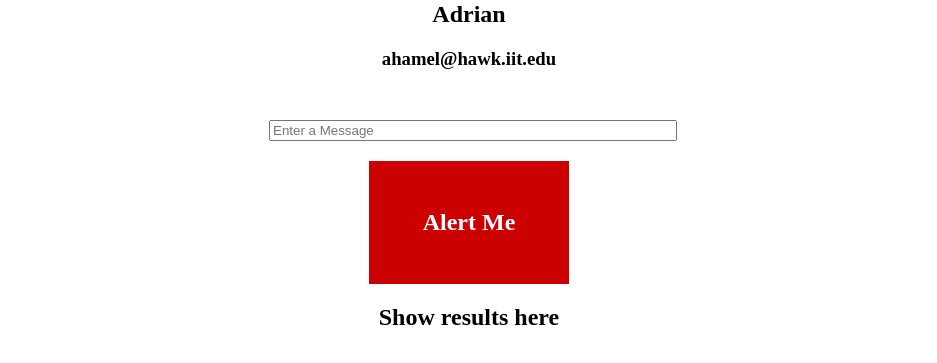
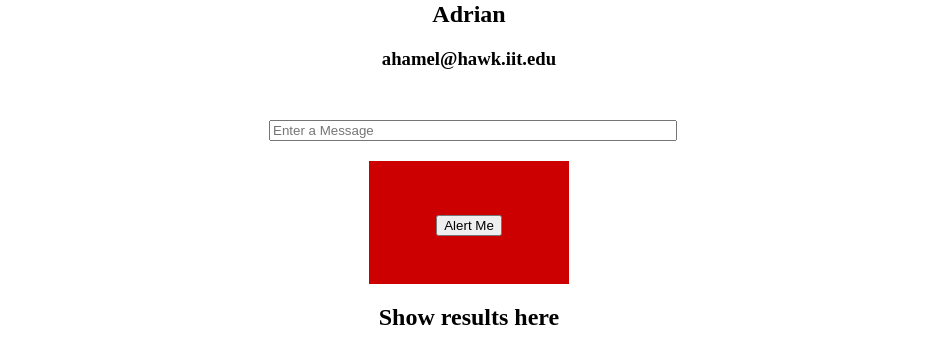
Before and after one commit to adrianhamel/Lab7, a plain HTML site: page index.html in a window 1280 px wide. Shown: the part 79-442 px from the top of the page, without its empty margins (171-1108 px from the left). Drawn offline with Linux system fonts and the light colour scheme.

Commit message:
Update index.html

```diff
--- a/index.html
+++ b/index.html
@@ -12,7 +12,7 @@
   <h3 class="center">ahamel@hawk.iit.edu</h3>
   <div id="container">
     <input id="entryinput" type="text" name="textentry" placeholder="Enter a Message">
-    <div id="entrybutton">Alert Me</div>
+    <div id="entrybutton"><button id="myBtn">Alert Me</button></div>
     <h2 id="textoutput" class="center">Show results here</h2>
   </div>
 </body>
```
